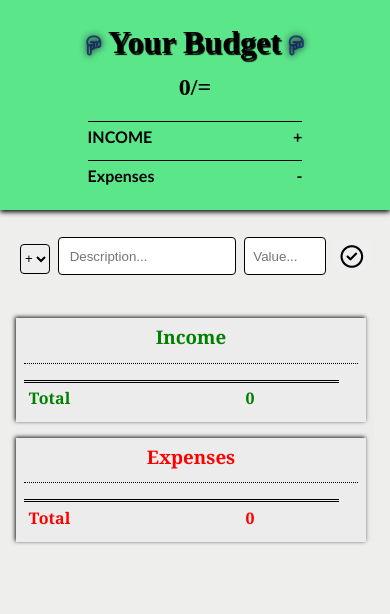
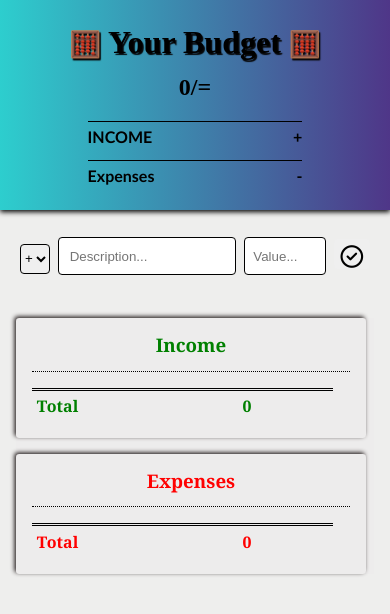
Before and after one commit to The-Boyo/Budget-E-App, a React (Create React App) app: page / in a window 390 px wide. Shown: the top 614 px of the page. Built offline with nearby package versions, Linux system fonts and the light colour scheme.

Commit message:
Updated the Ui of the app
Took care of a bag on the header and changed the background

```diff
--- a/src/components/app/App.css
+++ b/src/components/app/App.css
@@ -14,7 +14,7 @@ body{
 }
 
 .head {
-  background-color: rgb(233, 62, 77);
+  background: linear-gradient(to left, rgb(79, 54, 136), rgb(45, 206, 206));
   height: 35%;
   box-shadow: 0 2px 5px;
   animation: head 2s 1;
--- a/src/components/app/App.js
+++ b/src/components/app/App.js
@@ -17,14 +17,15 @@ const App = (props) => {
 
   const getColor = () => {
     if (totalBudget(props.income, props.expenses) < 0)
-      return  'rgb(233, 62, 77)'
+      return  'linear-gradient(to left, rgb(207, 27, 3), rgb(214, 104, 104))'
 
-      return 'rgb(92, 230, 138)'
+    else if(totalBudget(props.income, props.expenses) > 0)
+      return ' linear-gradient(to left, rgb(6, 114, 6), rgb(87, 241, 108))'
   }
 
   return (
     <div className='container'>
-        <header className='head' style={{backgroundColor: getColor()}}>
+        <header className='head' style={{background: getColor()}}>
           <Header />
         </header>
         <div className='input'>
--- a/src/components/contents/Contents.css
+++ b/src/components/contents/Contents.css
@@ -39,8 +39,10 @@
   margin-right: .5em;
   display: flex;
   flex-direction: column;
+  border-radius: .2em;
   box-shadow: -1.5px -1.5px 4px rgb(34, 27, 27);
   font-family: Cambria, Cochin, Georgia, Times, 'Times New Roman', serif;
+  padding: .5em;
 }
 
 
@@ -94,6 +96,10 @@
     margin-bottom: 1em;
   }
 
+  .des, .val, .list-exp_cont > i , .list-inc_cont > i {
+    font-size: 14.5px;
+  }
+
   .val {
     right: -1em;
   }
--- a/src/components/contents/Expense.js
+++ b/src/components/contents/Expense.js
@@ -29,11 +29,6 @@ const Expense = (props) => {
         <h3 className="exp">Expenses</h3>
         <ul className="list-expense">
           {renderExp(props.expenses)}
-          {/* <div className="list-exp_cont">
-          <li>Bought Store</li>
-          <li className="val">700/=</li>
-          <button>X</button>
-          </div> */}
         </ul>
         <h4 className="total">
           <p className="total-header">Total</p>
--- a/src/components/header/Header.css
+++ b/src/components/header/Header.css
@@ -50,3 +50,10 @@
 .total-expenses {
   text-transform: capitalize;
 }
+/* Small Screens */
+
+@media screen and (max-width:600px) {
+  .budget-header > span {
+    font-size: .8em;
+  }
+}
--- a/src/components/header/Header.js
+++ b/src/components/header/Header.js
@@ -9,7 +9,7 @@ const Header = (props) => {
   return (
     <div className='budget'>
       <div className='total-budget'>
-        <h1 className='budget-header'><i className="fa-regular fa-hand-point-down"></i> Your Budget <i className="fa-regular fa-hand-point-down"></i></h1>
+        <h1 className='budget-header'> <span>&#129518;</span> Your Budget <span>&#129518;</span></h1>
         <h2 className='budget-value' >{addCommas(totalBudget(props.income, props.expenses))}/=</h2>
       </div>
       <div className='budget-inc'>
```
